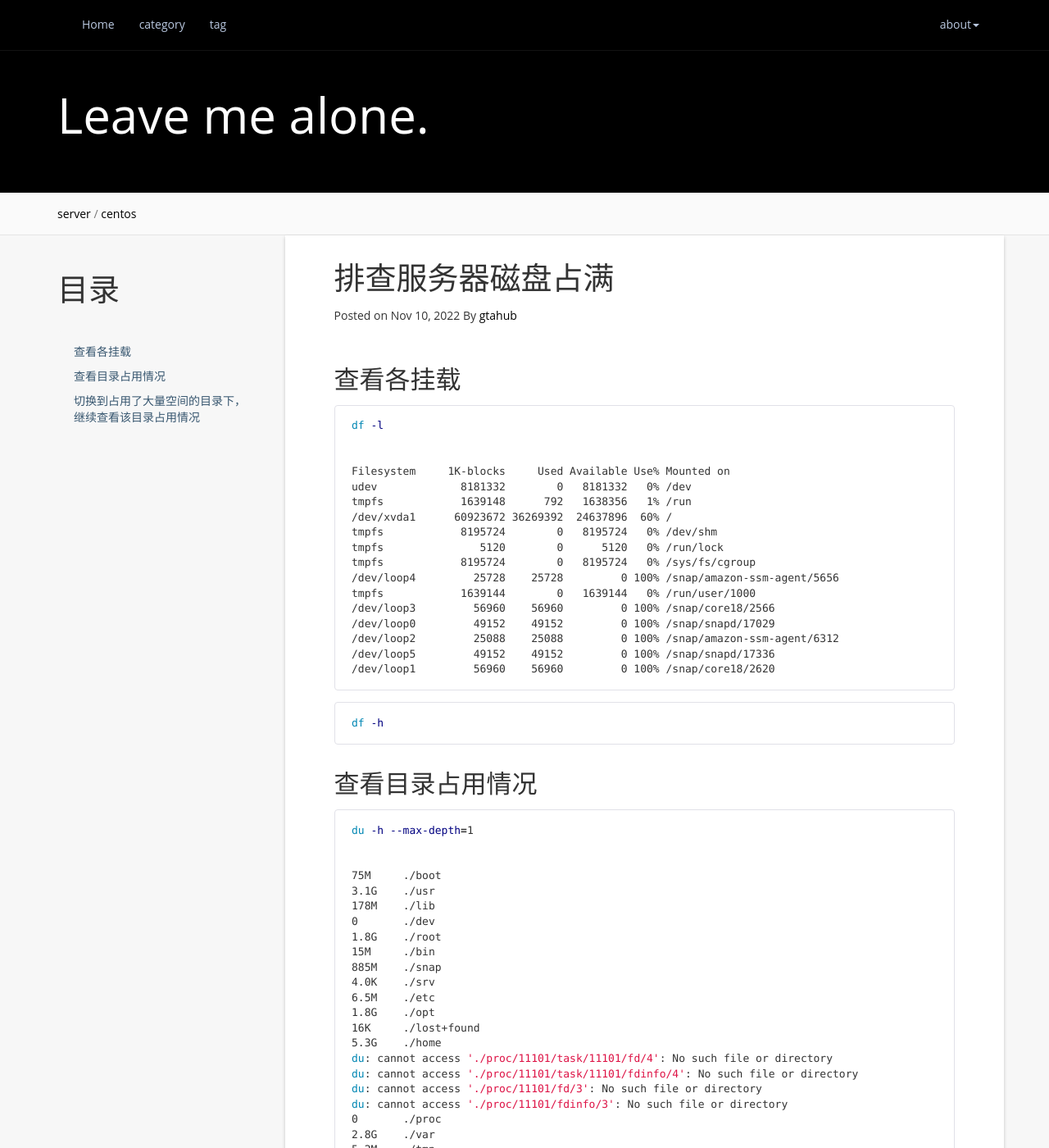
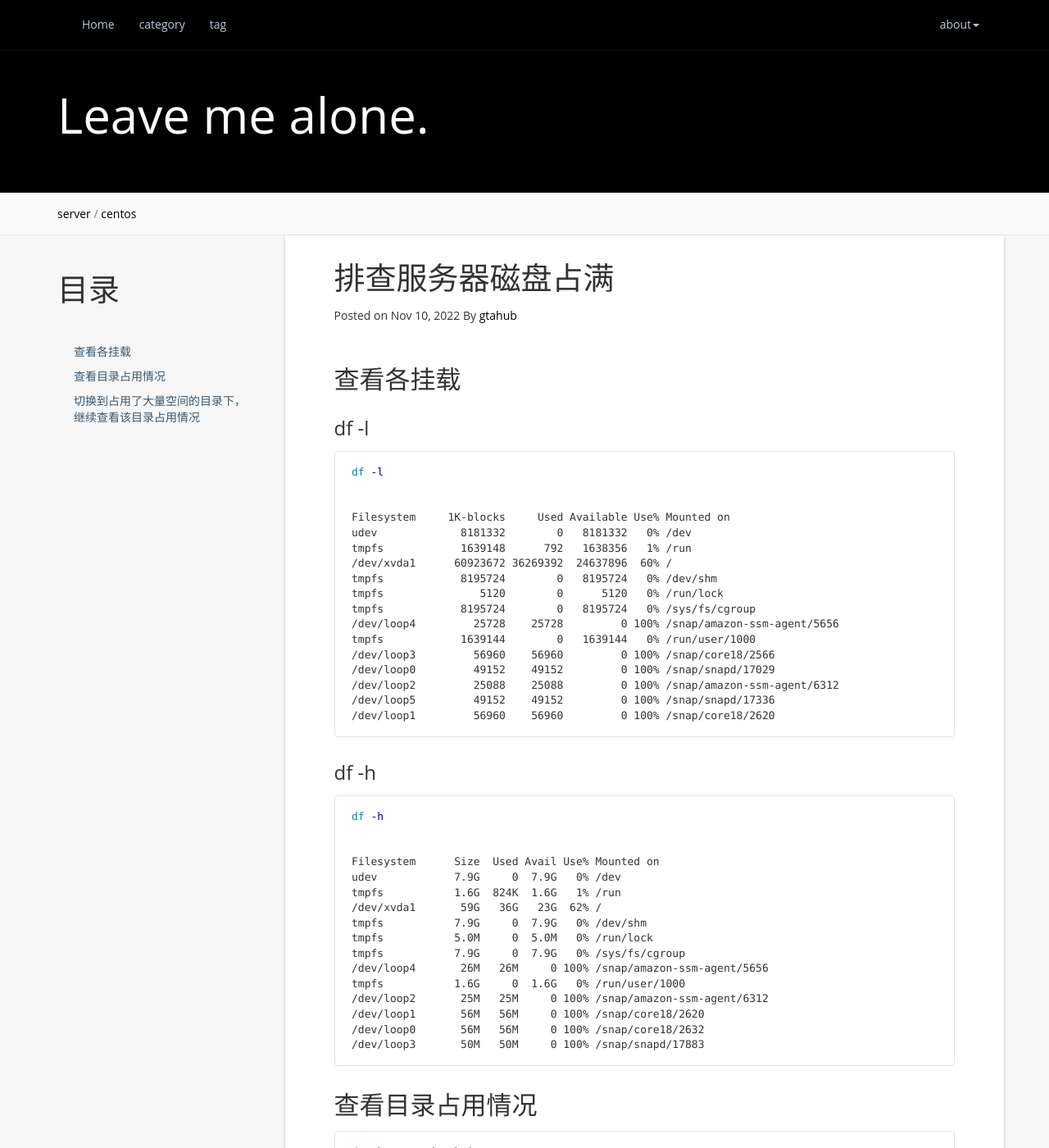
Before and after one commit to atgtahub/atgtahub.github.io, a Jekyll site: the page built from _posts/server/2022-11-10-server-disk-is-full-troubleshooting.md, in a window 1280 px wide and 1400 px high. Shown: the whole window at 82% size. Built offline with Jekyll 4.4.1, drawn with Linux system fonts in a browser that asks for light colours; a script that is not in the unit is left out; comment, search, counter and statistics services are not loaded.

Commit message:
refactor(posts): 2022-11-10-server-disk-is-full-troubleshooting.md

````diff
--- a/_posts/server/2022-11-10-server-disk-is-full-troubleshooting.md
+++ b/_posts/server/2022-11-10-server-disk-is-full-troubleshooting.md
@@ -11,6 +11,8 @@ tag: centos
 
 
 ## 查看各挂载
+
+### df -l
 
 ```sh
 df -l
@@ -32,8 +34,25 @@ tmpfs            1639144        0   1639144   0% /run/user/1000
 /dev/loop1         56960    56960         0 100% /snap/core18/2620
 ```
 
+### df -h
+
 ```sh
 df -h
+
+
+Filesystem      Size  Used Avail Use% Mounted on
+udev            7.9G     0  7.9G   0% /dev
+tmpfs           1.6G  824K  1.6G   1% /run
+/dev/xvda1       59G   36G   23G  62% /
+tmpfs           7.9G     0  7.9G   0% /dev/shm
+tmpfs           5.0M     0  5.0M   0% /run/lock
+tmpfs           7.9G     0  7.9G   0% /sys/fs/cgroup
+/dev/loop4       26M   26M     0 100% /snap/amazon-ssm-agent/5656
+tmpfs           1.6G     0  1.6G   0% /run/user/1000
+/dev/loop2       25M   25M     0 100% /snap/amazon-ssm-agent/6312
+/dev/loop1       56M   56M     0 100% /snap/core18/2620
+/dev/loop0       56M   56M     0 100% /snap/core18/2632
+/dev/loop3       50M   50M     0 100% /snap/snapd/17883
 ```
 
 
@@ -69,7 +88,6 @@ du: cannot access './proc/11101/fdinfo/3': No such file or directory
 15M	./sbin
 4.0K	./media
 36G	.
-
 ```
 
 
````
